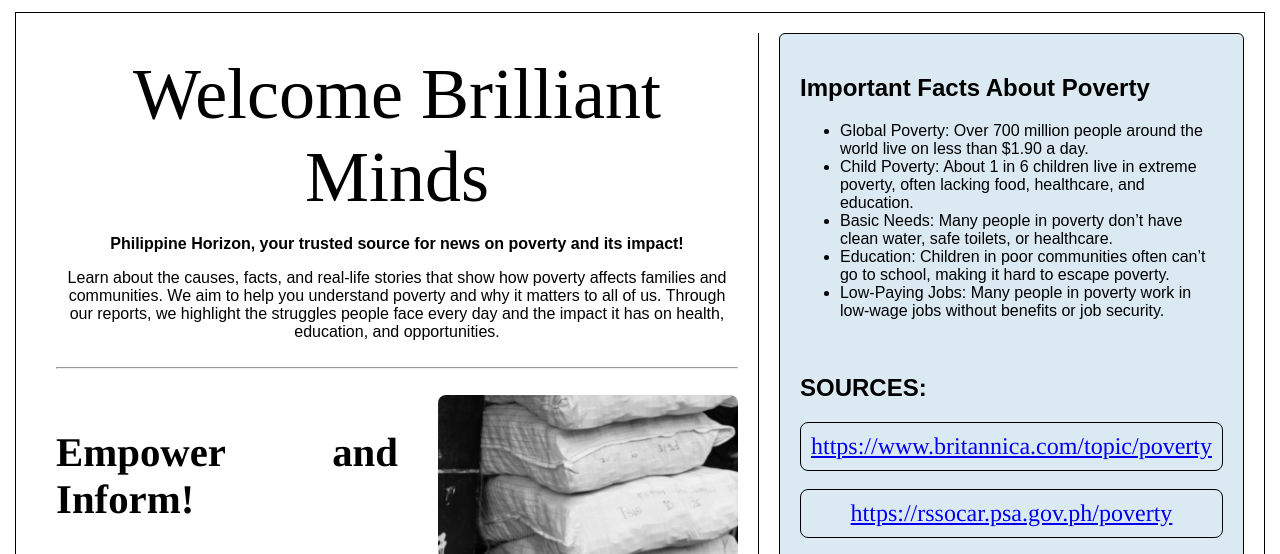
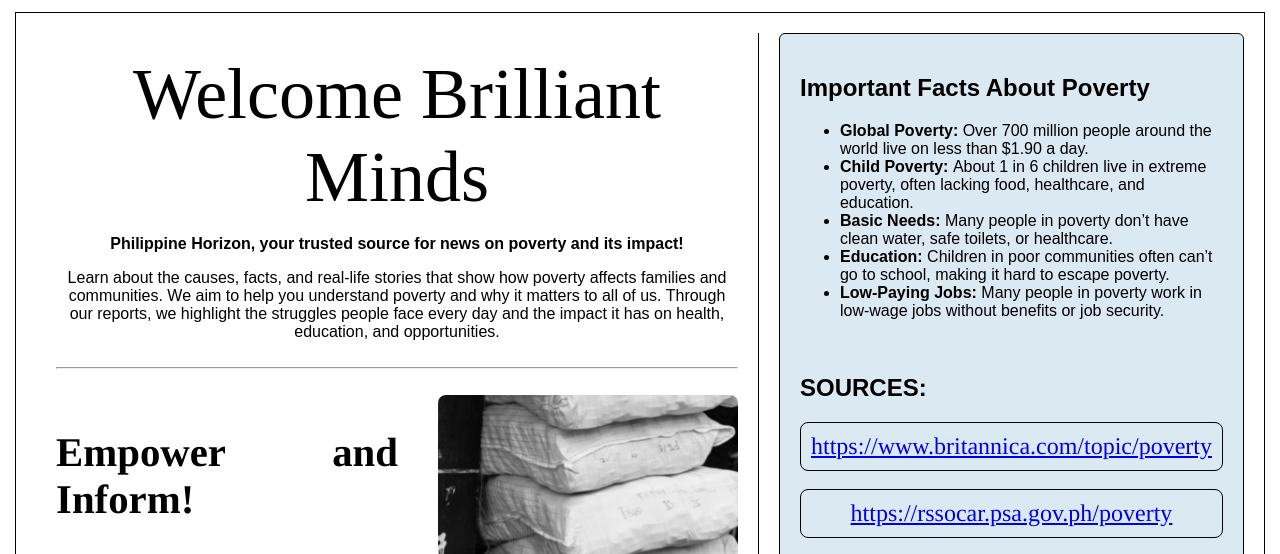
Before and after one commit to Hallarsis/CS3-2Q-G6-Proj, a plain HTML site: page index.html in a window 1280 px wide. Shown: the part 191-745 px from the top of the page. Drawn offline with Linux system fonts and the light colour scheme.

Commit message:
Update index.html

```diff
--- a/index.html
+++ b/index.html
@@ -55,11 +55,11 @@
 			<aside>
 				<h2> Important Facts About Poverty </h2>
 				<ul>
-					<li> Global Poverty: </strong> Over 700 million people around the world live on less than $1.90 a day. </li>
-					<li> Child Poverty: </strong> About 1 in 6 children live in extreme poverty, often lacking food, healthcare, and education. </li>
-					<li> Basic Needs: </strong> Many people in poverty don’t have clean water, safe toilets, or healthcare. </li>
-					<li> Education: </strong> Children in poor communities often can’t go to school, making it hard to escape poverty. </li>
-					<li> Low-Paying Jobs: </strong> Many people in poverty work in low-wage jobs without benefits or job security. </li>
+					<li> <strong> Global Poverty: </strong> Over 700 million people around the world live on less than $1.90 a day. </li>
+					<li> <strong>  Child Poverty: </strong> About 1 in 6 children live in extreme poverty, often lacking food, healthcare, and education. </li>
+					<li> <strong>  Basic Needs: </strong> Many people in poverty don’t have clean water, safe toilets, or healthcare. </li>
+					<li> <strong>  Education: </strong> Children in poor communities often can’t go to school, making it hard to escape poverty. </li>
+					<li> <strong>  Low-Paying Jobs: </strong> Many people in poverty work in low-wage jobs without benefits or job security. </li>
 				</ul>
 
 				<br>
```
